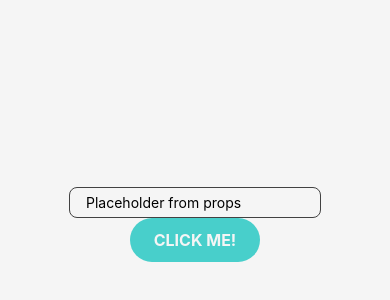
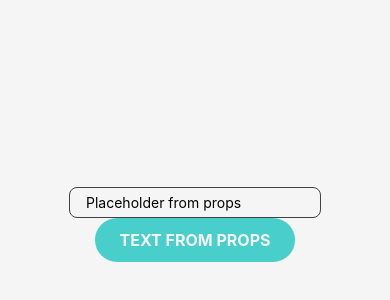
Before and after one commit to jianastrero/people-manila, a React Native app: screen / in a window 390 px wide. Shown: the part 198-498 px from the top of the page. Built offline with nearby package versions, Linux system fonts and the light colour scheme.

Commit message:
🔳 MyButton props

```diff
--- a/App.js
+++ b/App.js
@@ -17,7 +17,9 @@ export default function App() {
                 value={inputValue}
                 onValueChange={newInputValue => setInputValue(newInputValue)}
                 placeholder='Placeholder from props' />
-            <MyButton />
+            <MyButton
+                title='Text from props'
+                onPress={() => {}}/>
         </SafeAreaView>
     );
 }
--- a/src/components/MyButton.js
+++ b/src/components/MyButton.js
@@ -1,10 +1,12 @@
 import {StyleSheet, Text, TouchableOpacity} from "react-native";
 import {colors} from "../theme/MyTheme";
 
-export default function MyButton() {
+export default function MyButton({ title, onPress }) {
     return (
-        <TouchableOpacity style={styles.button}>
-            <Text style={styles.buttonText}>Click me!</Text>
+        <TouchableOpacity
+            onPress={onPress}
+            style={styles.button}>
+            <Text style={styles.buttonText}>{title}</Text>
         </TouchableOpacity>
     );
 }
```
